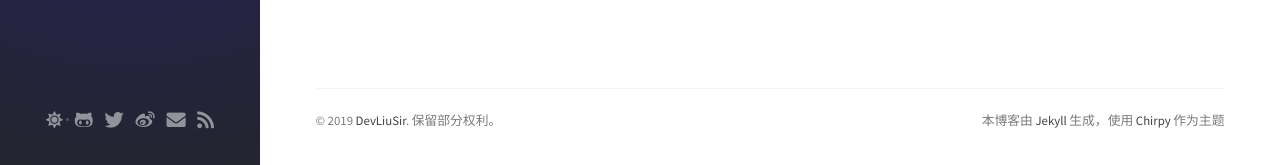
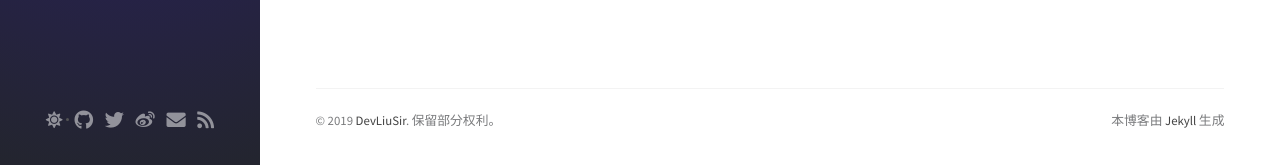
Before and after one commit to DevLiuSir/-DevLiuSir.github.io, a Jekyll site: the page built from tabs/categories.md, in a window 1280 px wide and 953 px high. Shown: the part 785-950 px from the top of the window. Built offline with Jekyll 4.4.1, drawn with Linux system fonts in a browser that asks for light colours; nearby versions of some CDN libraries; comment, search, counter and statistics services are not loaded.

Commit message:
Modify the github icon

```diff
--- a/_data/contact.yml
+++ b/_data/contact.yml
@@ -6,7 +6,7 @@
 
 -
   type: github
-  icon: 'fab fa-github-alt'
+  icon: 'fab fa-github'
 -
   type: twitter
   icon: 'fab fa-twitter'
--- a/_includes/footer.html
+++ b/_includes/footer.html
@@ -23,9 +23,7 @@
       <p class="mb-0">
         本博客由
         <a href="https://jekyllrb.com" target="_blank">Jekyll</a>
-        生成，使用
-        <a href="https://github.com/cotes2020/jekyll-theme-chirpy/">Chirpy</a>
-        作为主题
+        生成
       </p>
     </div>
 
```
